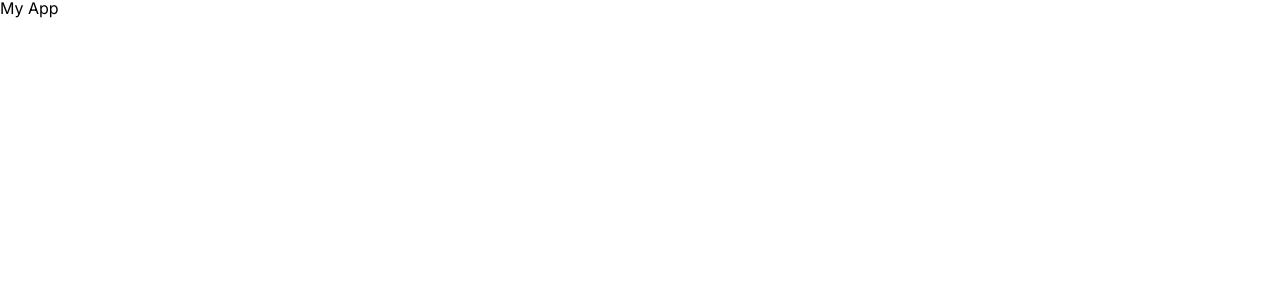
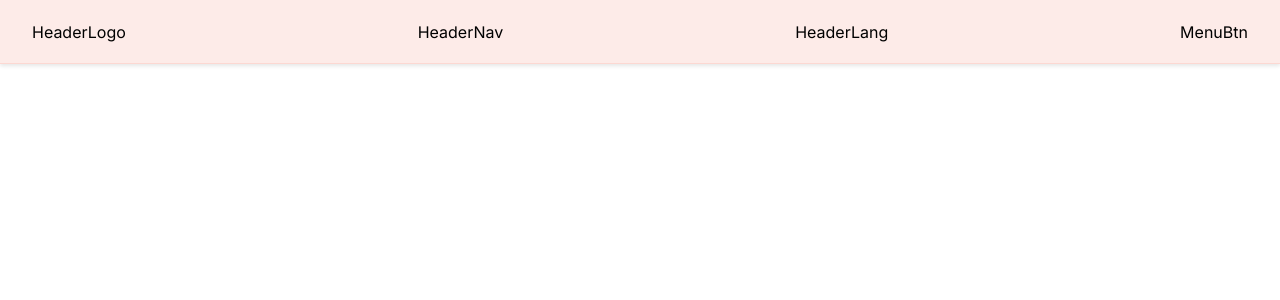
Before and after one commit to NicolasChambon/mamans-de-sallanches, a Next.js app: page / in a window 1280 px wide. Shown: the top 300 px of the page. Built offline with nearby package versions, Linux system fonts and the light colour scheme.

Commit message:
color variables definition and first sheader html skeleton

```diff
--- a/src/components/Header/Header.module.scss
+++ b/src/components/Header/Header.module.scss
@@ -0,0 +1,21 @@
+@use 'variables' as *;
+
+.header {
+  background-color: $primaryColorBackground;
+  border-bottom: $primaryColorLight4 1px solid;
+  box-shadow: 0 2px 4px rgba(0, 0, 0, 0.1);
+  height: 4rem;
+  position: sticky;
+  top: 0;
+  z-index: 10;
+
+  &_container {
+    align-items: center;
+    display: flex;
+    height: 100%;
+    justify-content: space-between;
+    max-width: 1350px;
+    margin: auto;
+    padding: 0.5rem 2rem;
+  }
+}
--- a/src/components/Header/Header.tsx
+++ b/src/components/Header/Header.tsx
@@ -1,9 +1,25 @@
+import HeaderLogo from './HeaderLogo/HeaderLogo';
+import HeaderNav from './HeaderNav/HeaderNav';
+import HeaderLang from './HeaderLang/HeaderLang';
+import MenuBtn from './MenuBtn/MenuBtn';
+
 import styles from './Header.module.scss';
 
 const Header = () => {
   return (
     <header className={styles.header}>
-      <h1>My App</h1>
+      <div className={styles.header_container}>
+        <HeaderLogo />
+
+        {/* Disappears below 600px */}
+        <HeaderNav />
+        <HeaderLang />
+
+        {/* Appears below 600px */}
+        <MenuBtn />
+
+        {/* {<HeaderMenu />} */}
+      </div>
     </header>
   );
 };
--- /dev/null
+++ b/src/components/Header/HeaderLang/HeaderLang.tsx
@@ -0,0 +1,7 @@
+import styles from './HeaderLang.module.scss';
+
+const HeaderLang = () => {
+  return <div className={styles.HeaderLang}>HeaderLang</div>;
+};
+
+export default HeaderLang;
--- /dev/null
+++ b/src/components/Header/HeaderLogo/HeaderLogo.tsx
@@ -0,0 +1,7 @@
+import styles from './HeaderLogo.module.scss';
+
+const HeaderLogo = () => {
+  return <div className={styles.HeaderLogo}>HeaderLogo</div>;
+};
+
+export default HeaderLogo;
--- /dev/null
+++ b/src/components/Header/HeaderNav/HeaderNav.tsx
@@ -0,0 +1,7 @@
+import styles from './HeaderNav.module.scss';
+
+const HeaderNav = () => {
+  return <div className={styles.HeaderNav}>HeaderNav</div>;
+};
+
+export default HeaderNav;
--- /dev/null
+++ b/src/components/Header/MenuBtn/MenuBtn.tsx
@@ -0,0 +1,7 @@
+import styles from './MenuBtn.module.scss';
+
+const MenuBtn = () => {
+  return <div className={styles.MenuBtn}>MenuBtn</div>;
+};
+
+export default MenuBtn;
--- a/src/styles/_variables.scss
+++ b/src/styles/_variables.scss
@@ -1,3 +1,25 @@
 $mainFont: var(--font-inter);
 $titleFont: var(--font-poppins);
 $logoFont: var(--font-dancing-script);
+
+$primaryColor: #f13c20;
+$primaryColorLight1: #f3624c;
+$primaryColorLight2: #f68a79;
+$primaryColorLight3: #f9b1a5;
+$primaryColorLight4: #fcd8d2;
+$primaryColorBackground: #fdebe8;
+$primaryColorDark1: #c03019;
+
+$secondaryColor: #4056a1;
+$secondaryColorLight1: #6677b3;
+$secondaryColorLight2: #8c99c6;
+$secondaryColorLight3: #b2bbd9;
+$secondaryColorBackground: #ebeef5;
+$secondaryColorDark1: #334480;
+
+$thirdColor: #d79922;
+$thirdColorLight1: #d79922;
+$thirdColorLight2: #e7c17a;
+$thirdColorLight3: #efd6a6;
+$thirdColorBackground: #fbf4e8;
+$thirdColorDark1: #ac7a1b;
```
Also changed, not shown: public/logo-mamans-de-sallanches.svg, src/components/Header/HeaderLang/HeaderLang.module.scss (added), src/components/Header/HeaderLogo/HeaderLogo.module.scss (added), src/components/Header/HeaderNav/HeaderNav.module.scss (added), src/components/Header/MenuBtn/MenuBtn.module.scss (added), 1 other file (tests, documents, lock files or other folders).
